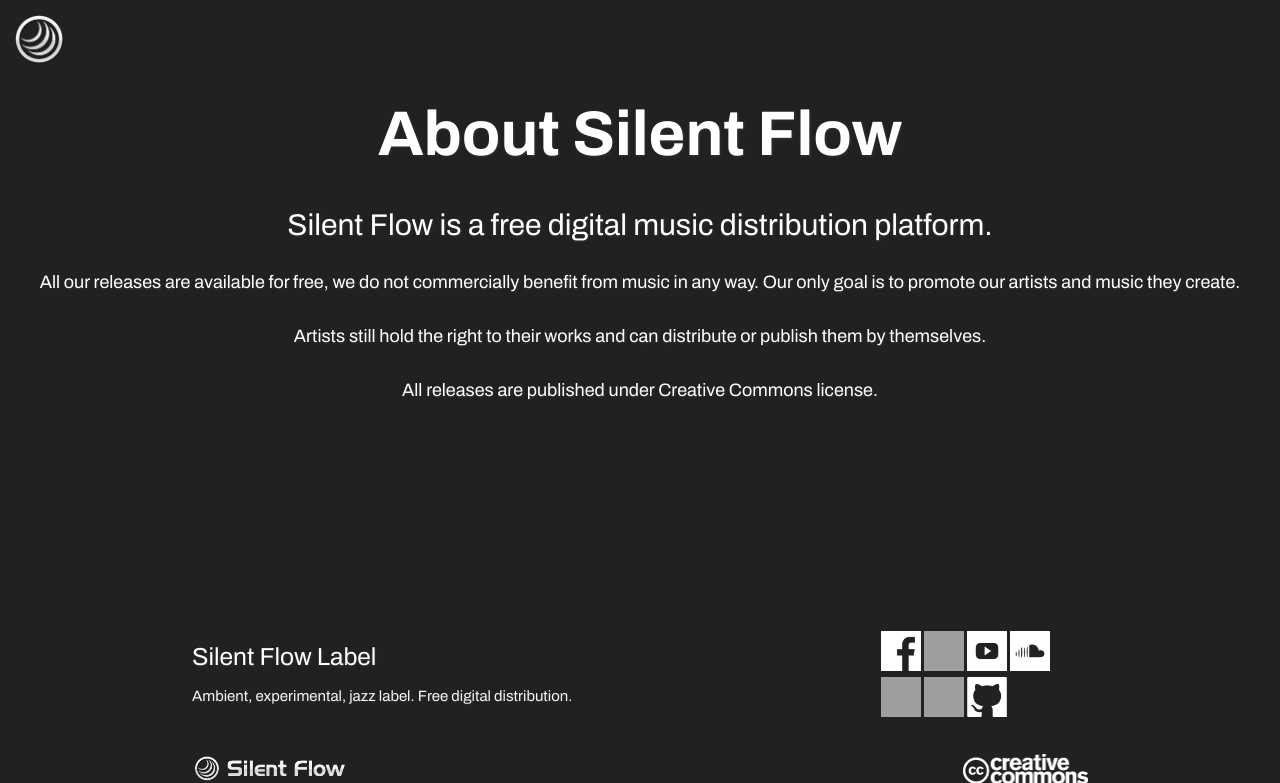
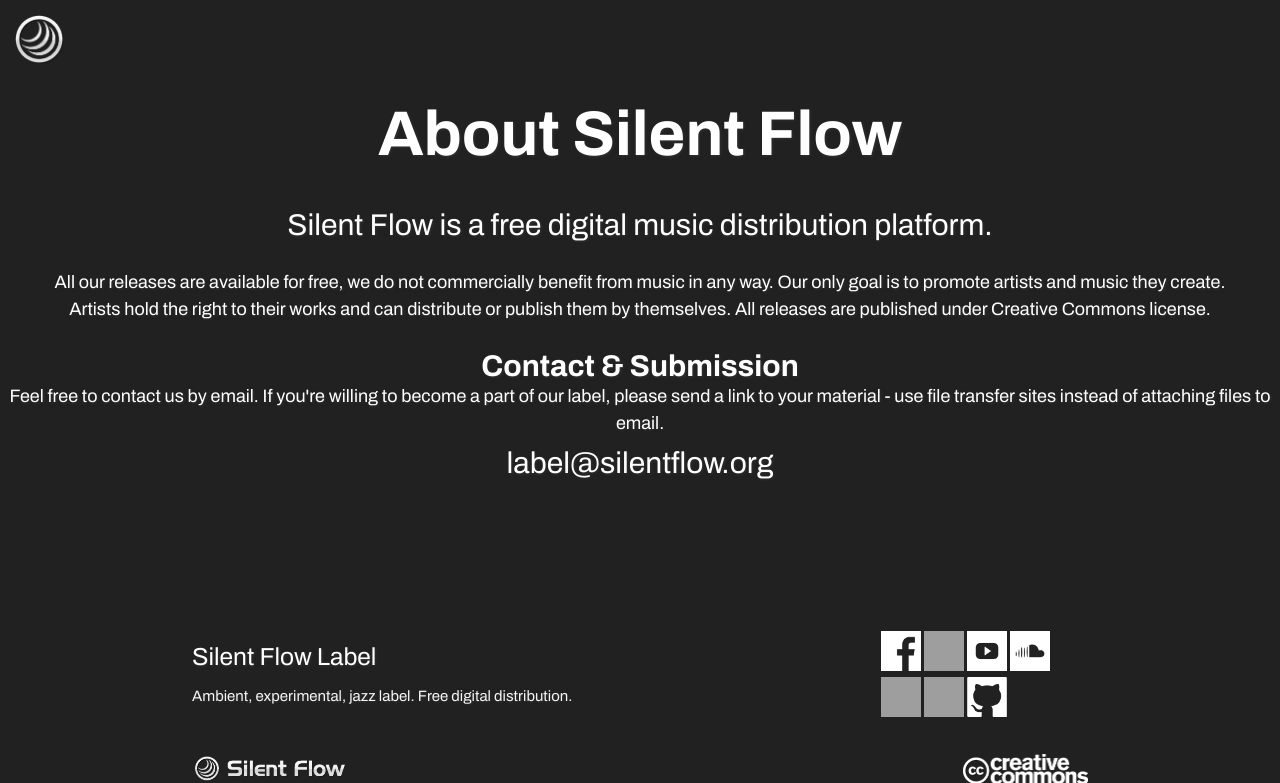
Before and after one commit to maxgruzin/silentflow, a Django app: template templates/sf/about.html in a window 1280 px wide. Shown: the top 783 px of the page. Run offline with Django 3.2, Linux system fonts and the light colour scheme; the template is opened without the code that fills it, so the values that code supplies are empty; some libraries are stand-ins or nearby versions; grey boxes are pictures that could not be loaded.

Commit message:
catalogue edits

```diff
--- a/static/css/sf/base.css
+++ b/static/css/sf/base.css
@@ -16,7 +16,26 @@ main {
     flex: 1 0 auto;
 }
 
-.sf_navlogo {
+.dark-gray-1 {
+    background-color: #121212;
+}
+
+.dark-gray-2 {
+    background-color: #1c1c1c;
+}
+
+nav, nav .nav-wrapper i, nav a.button-collapse, nav a.button-collapse i {
+    height: 70px;
+    line-height: 70px;
+}
+
+nav ul a {
+    font-weight: 700;
+    font-size: 1rem;
+    text-transform: uppercase;
+}
+
+.sf-navlogo {
     margin-left: 10px;
     margin-top: 10px;
 }
@@ -30,7 +49,8 @@ main {
 
 .brand-logo {
     height: 64px;
-    padding-right: 10px !important;
+    padding-right: 40px !important;
+    position: relative !important;
 }
 
 nav {
@@ -83,6 +103,7 @@ h4 {
     text-align: left;
     padding-left: 85px;
 }
+
 
 .btn-floating:focus {
     background-color: #424242;
@@ -142,7 +163,6 @@ h4 {
     box-shadow: 1px 1px 3px rgba(50, 50, 50, 0.5);
 }
 
-
 .download-button {
     display:inline-block;
     padding:0.2em 1em;
--- a/templates/sf/about.html
+++ b/templates/sf/about.html
@@ -15,11 +15,18 @@
             <h2>Silent Flow is a free digital music distribution platform.</h2>
             <br>
             All our releases are available for free, we do not commercially benefit from music in any way.
-            Our only goal is to promote our artists and music they create.
+            Our only goal is to promote artists and music they create.
+            <br>
+            Artists hold the right to their works and can distribute or publish them by themselves. All releases are published under <a href="https://creativecommons.org/licenses/by-nc-nd/4.0/ ">Creative Commons license</a>.
             <br><br>
-            Artists still hold the right to their works and can distribute or publish them by themselves.
-            <br><br>
-            All releases are published under <a href="https://creativecommons.org/licenses/by-nc-nd/4.0/ ">Creative Commons license</a>.
+            <div class="center-align contact-container">
+            <h2><b>Contact & Submission</b></h2>
+            Feel free to contact us by email. If you're willing to become a part of our label, please send a link to your material - use file transfer sites instead of attaching files to email.
+            <br>
+            <h3><a href="mailto://label@silentflow.org">label@silentflow.org</a></h3>
+            </div>
+
+
         </div>
     </div>
 
--- a/templates/sf/base.html
+++ b/templates/sf/base.html
@@ -23,24 +23,25 @@
 <body>
 <main>
     <!--<nav>-->
-        <!--<div class="nav-wrapper grey darken-4">-->
-            <!--<a href="/" class="brand-logo hide-on-med-and-down">-->
-                <!--<img class="sf_navlogo" border="0" alt="silentflow_logo" src="{% static 'images/sf/logo.png' %}" width="40" height="40">-->
+        <!--<div class="nav-wrapper dark-gray-1 ">-->
+            <!--<a href="/" class="left brand-logo hide-on-med-and-down">-->
+                <!--<img class="sf-navlogo" border="0" alt="silentflow_logo" src="{% static 'images/sf/footer_logo.png' %}" width="258" height="50">-->
             <!--</a>-->
             <!--<a href="#" data-activates="mobile-demo" class="button-collapse">-->
-                <!--<img border="0" alt="silentflow_logo" src="{% static 'images/sf/logo.png' %}" width="40" height="40">-->
+                <!--<img border="0" alt="silentflow_logo" src="{% static 'images/sf/logo.png' %}" width="50" height="50">-->
             <!--</a>-->
-            <!--<ul class="right hide-on-med-and-down">-->
-                <!--&lt;!&ndash;<li><a href="#">Releases</a></li>&ndash;&gt;-->
+            <!--<ul class="left hide-on-med-and-down">-->
+                <!--&lt;!&ndash;<li><a href="/">Main</a></li>&ndash;&gt;-->
+                <!--<li><a href="/catalogue/">Releases</a></li>-->
                 <!--<li><a href="/artists/">Artists</a></li>-->
-                <!--<li><a href="/catalogue/">Catalogue</a></li>-->
+                <!--<li><a href="/about/">About</a></li>-->
                 <!--<li><a href="/contact/">Contact</a></li>-->
             <!--</ul>-->
             <!--<ul class="side-nav grey darken-4" id="mobile-demo">-->
-                <!--<li><a href="/">Main page</a></li>-->
-                <!--&lt;!&ndash;<li><a href="#">Releases</a></li>&ndash;&gt;-->
+                <!--<li><a href="/">Main</a></li>-->
+                <!--<li><a href="/catalogue/">Releases</a></li>-->
                 <!--<li><a href="/artists/">Artists</a></li>-->
-                <!--<li><a href="/catalogue/">Catalogue</a></li>-->
+                <!--<li><a href="/about/">About</a></li>-->
                 <!--<li><a href="/contact/">Contact</a></li>-->
             <!--</ul>-->
         <!--</div>-->
@@ -50,10 +51,11 @@
             <img border="0" alt="silentflow_logo" src="{% static 'images/sf/logo.png' %}" width="50" height="50">
         </a>
         <ul>
-            <li><a class="btn-floating transparent" href="/" >Releases</a></li>
+            <li><a class="btn-floating transparent" href="/" >Main</a></li>
+            <li><a class="btn-floating transparent" href="/catalogue/" >Releases</a></li>
             <li><a class="btn-floating transparent" href="/artists/" >Artists</a></li>
-            <li><a class="btn-floating transparent" href="/about/" >About</a></li>
-            <li><a class="btn-floating transparent" href="/contact/" >Contact</a></li>
+            <li><a class="btn-floating transparent" href="/about/" >Label</a></li>
+            <!--<li><a class="btn-floating transparent" href="/contact/" >Contact</a></li>-->
         </ul>
     </div>
 {% block content %}{% endblock %}
@@ -97,6 +99,7 @@
     </script>
     <!-- Compiled and minified CSS -->
     <link rel="stylesheet" href="https://cdnjs.cloudflare.com/ajax/libs/materialize/0.100.2/css/materialize.min.css">
+    <link href="https://fonts.googleapis.com/icon?family=Material+Icons" rel="stylesheet">
 
     <!-- Compiled and minified JavaScript -->
     <script type="text/javascript" src="https://code.jquery.com/jquery-2.1.1.min.js"></script>
```
Also changed, not shown: static/css/sf/catalogue.css (+12 -0 lines), templates/sf/catalogue.html (+10 -6 lines).
